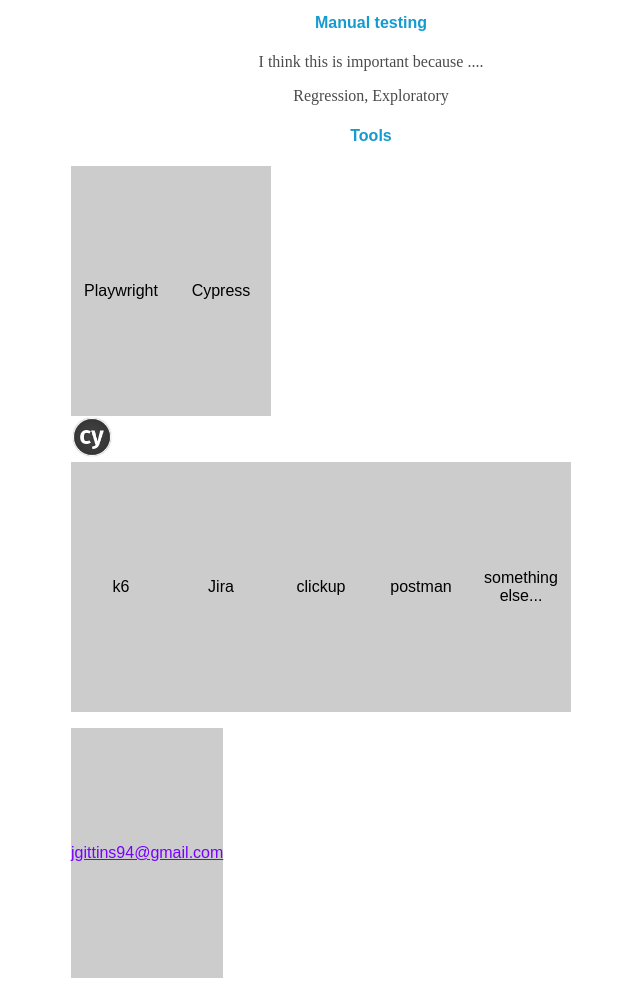
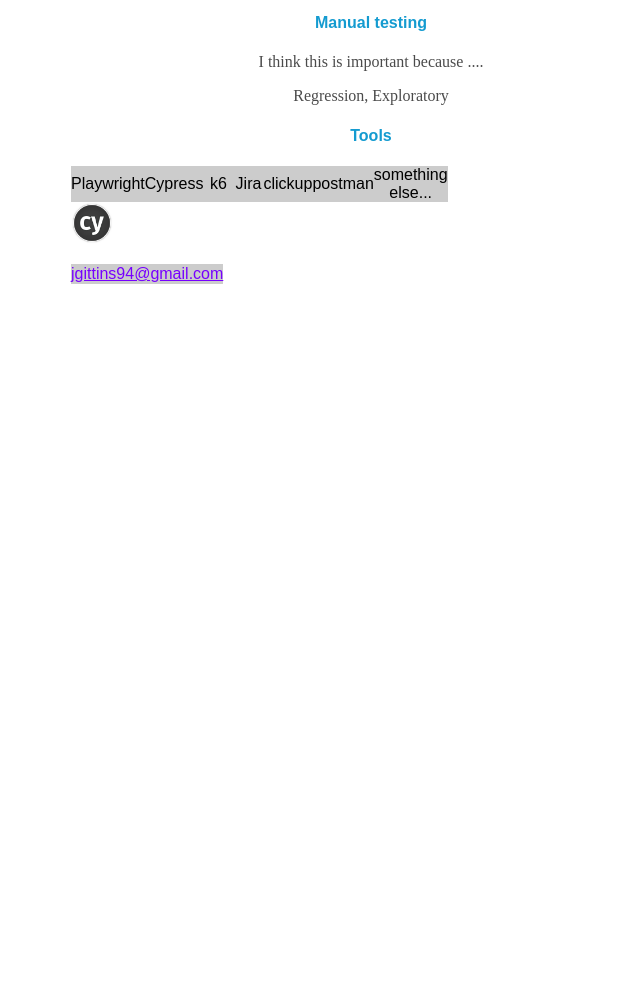
Before and after one commit to jgitts94/jgitts94, a plain HTML site: page index.html in a window 1280 px wide. Shown: the part 711-1705 px from the top of the page, without its empty margins (269-909 px from the left). After the commit the page ends 1011 px from the top, so only its background shows below. Drawn offline with Linux system fonts and the light colour scheme.

Commit message:
list fiddling

```diff
--- a/index.html
+++ b/index.html
@@ -30,8 +30,8 @@
       font-family: Arial, Helvetica, sans-serif;
     }
     li {
-      width: 100px;
-      height: 250px;
+      width: 30px;
+      height: 20px;
       background: #ccc;
       text-align: center;
       display: table-cell;
@@ -108,14 +108,14 @@
     <ul>
       <li>Playwright</li>
       <li>Cypress</li>
-      <a href="https://www.cypress.io">
-        <img src="cypresslogo.png" alt="Cypress e2e automation testing" style="width:42px;height:42px;">
-      </a>
       <li>k6</li>
       <li>Jira</li>
       <li>clickup</li>
       <li>postman</li>
       <li>something else...</li>
+      <a href="https://www.cypress.io">
+        <img src="cypresslogo.png" alt="Cypress e2e automation testing" style="width:42px;height:42px;">
+      </a>
 
     </ul>
   </div>
```
